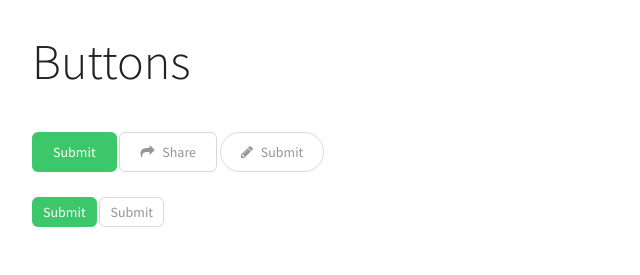
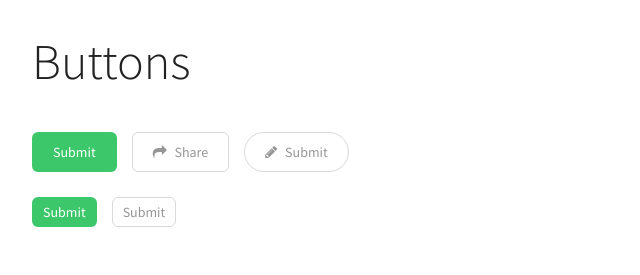
Before and after one commit to srph/m, a plain HTML site: page docs/index.html in a window 1280 px wide. Shown: the part 1560-1835 px from the top of the page, 244-884 px from the left. Drawn offline with nearby package versions, Linux system fonts and the light colour scheme; files that its build step writes are made by us from their sources.

Commit message:
improve spacing between button

```diff
--- a/docs/index.html
+++ b/docs/index.html
@@ -53,14 +53,29 @@
         <div class="doc-section">
           <h1 class="doc-heading">Buttons</h1>
           <div class="u-spacer-base">
-            <button class="Button Button--primary">Submit</button>
-            <button class="Button Button--default"><i class="Button-icon fa fa-share"></i> <span>Share</span></button>
-            <button class="Button Button--default Button--rounded"><i class="Button-icon fa fa-pencil"></i> <span>Submit</span></button>
+            <div class="doc-row">
+              <div class="doc-row-section">
+                <button class="Button Button--primary">Submit</button>
+              </div>
+
+              <div class="doc-row-section">
+                <button class="Button Button--default"><i class="Button-icon fa fa-share"></i> <span>Share</span></button>
+              </div>
+
+              <div class="doc-row-section">
+                <button class="Button Button--default Button--rounded"><i class="Button-icon fa fa-pencil"></i> <span>Submit</span></button>
+              </div>
+            </div>
           </div>
 
-          <div>
-            <button class="Button Button--primary Button--small">Submit</button>
-            <button class="Button Button--default Button--small">Submit</button>
+          <div class="doc-row">
+            <div class="doc-row-section">
+              <button class="Button Button--primary Button--small">Submit</button>
+            </div>
+
+            <div class="doc-row-item">
+              <button class="Button Button--default Button--small">Submit</button>
+            </div>
           </div>
         </div>
 
--- a/docs/stylesheets/main.scss
+++ b/docs/stylesheets/main.scss
@@ -29,3 +29,15 @@
   letter-spacing: 2px;
   background: #efefef;
 }
+
+.doc-row {
+  display: flex;
+
+  .doc-row-section {
+    margin-right: 15px;
+
+    &:last-child {
+      margin-right: 0;
+    }
+  }
+}
```
